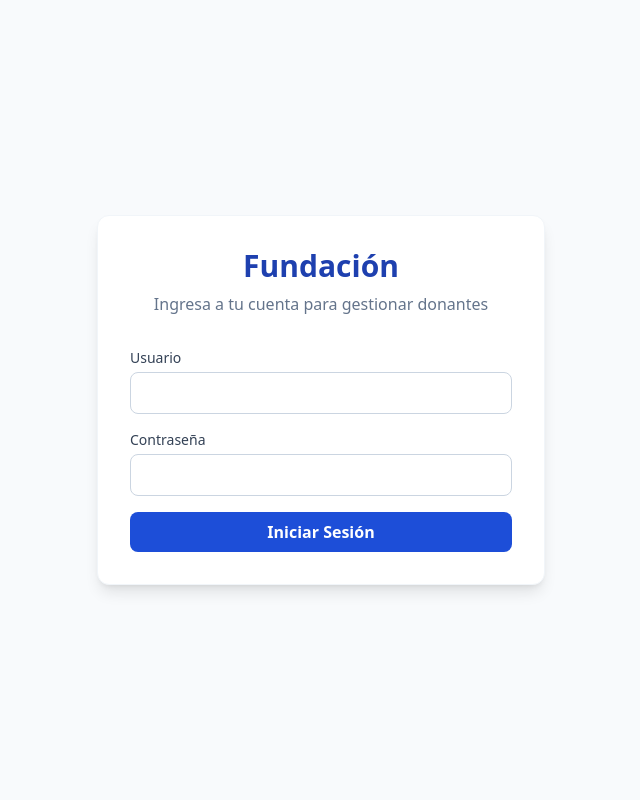
After one commit to LucianoCingolani/fundacion, a Django app: page /login/ in a window 1280 px wide. The commit adds this page. Shown: the whole page, without its empty margins (319-959 px from the left). Run offline with Django 5.2, Linux system fonts and the light colour scheme; some libraries are stand-ins or nearby versions.

Commit message:
login & logout

```diff
--- a/fundacion_app/templates/base.html
+++ b/fundacion_app/templates/base.html
@@ -57,7 +57,7 @@
                     </div>
                     <div class="text-xs">
                         <p class="font-semibold">Juan Developer</p>
-                        <a href="#" class="text-slate-400 hover:underline">Cerrar sesión</a>
+                        <a href="{% url 'logout' %}" class="text-slate-400 hover:underline">Cerrar sesión</a>
                     </div>
                 </div>
             </header>
--- a/fundacion_app/templates/donante_form.html
+++ b/fundacion_app/templates/donante_form.html
@@ -39,7 +39,7 @@
         </div>
 
         <div class="flex justify-end gap-3 pt-6 border-t border-slate-100">
-            <button type="button" class="px-6 py-2 border border-slate-300 rounded-lg text-slate-600 hover:bg-slate-50 transition-colors">Cancelar</button>
+            <a href="{% url 'lista_donantes' %}"><button type="button" class="px-6 py-2 border border-slate-300 rounded-lg text-slate-600 hover:bg-slate-50 transition-colors">Cancelar</button></a>
             <button type="submit" class="px-6 py-2 bg-blue-700 text-white rounded-lg hover:bg-blue-800 transition-colors shadow-lg shadow-blue-200">Guardar Donante</button>
         </div>
     </form>
--- /dev/null
+++ b/fundacion_app/templates/login.html
@@ -0,0 +1,38 @@
+<!DOCTYPE html>
+<html lang="es">
+<head>
+    <meta charset="UTF-8">
+    <script src="https://cdn.tailwindcss.com"></script>
+    <title>Ingreso | Fundación</title>
+</head>
+<body class="bg-slate-50 flex items-center justify-center h-screen">
+    <div class="bg-white p-8 rounded-xl shadow-lg border border-slate-100 w-full max-w-md">
+        <div class="text-center mb-8">
+            <h1 class="text-3xl font-bold text-blue-800">Fundación</h1>
+            <p class="text-slate-500 mt-2">Ingresa a tu cuenta para gestionar donantes</p>
+        </div>
+
+        <form method="post">
+            {% csrf_token %}
+            <div class="space-y-4">
+                <div>
+                    <label class="block text-sm font-medium text-slate-700 mb-1">Usuario</label>
+                    <input type="text" name="username" class="w-full p-2 border border-slate-300 rounded-lg focus:ring-2 focus:ring-blue-500 outline-none">
+                </div>
+                <div>
+                    <label class="block text-sm font-medium text-slate-700 mb-1">Contraseña</label>
+                    <input type="password" name="password" class="w-full p-2 border border-slate-300 rounded-lg focus:ring-2 focus:ring-blue-500 outline-none">
+                </div>
+
+                {% if form.errors %}
+                    <p class="text-red-500 text-xs italic">Usuario o contraseña incorrectos.</p>
+                {% endif %}
+
+                <button type="submit" class="w-full bg-blue-700 hover:bg-blue-800 text-white font-bold py-2 rounded-lg transition-colors mt-4">
+                    Iniciar Sesión
+                </button>
+            </div>
+        </form>
+    </div>
+</body>
+</html>
--- a/fundacion_app/urls.py
+++ b/fundacion_app/urls.py
@@ -1,8 +1,11 @@
 from django.urls import path
 from . import views
+from django.contrib.auth import views as auth_views
 
 urlpatterns = [
     path('', views.home, name='home'),
     path('donantes/nuevo/', views.registrar_donante, name='registrar_donante'),
     path('donantes/', views.lista_donantes, name='lista_donantes'),
+    path('login/', auth_views.LoginView.as_view(template_name='login.html'), name='login'),
+    path('logout/', auth_views.LogoutView.as_view(), name='logout'),
 ]
--- a/fundacion_app/views.py
+++ b/fundacion_app/views.py
@@ -2,13 +2,15 @@ from django.contrib import messages
 from django.shortcuts import redirect, render
 from fundacion_app.forms import DonanteForm
 from fundacion_app.models import Donante
+from django.contrib.auth.decorators import login_required
 
 # Create your views here.
 
-
+@login_required
 def home(request):
     return render(request, 'home.html')
 
+@login_required
 def registrar_donante(request):
     if request.method == 'POST':
         form = DonanteForm(request.POST)
@@ -21,6 +23,7 @@ def registrar_donante(request):
 
     return render(request, 'donante_form.html', {'form': form})
 
+@login_required
 def lista_donantes(request):
     donantes = Donante.objects.all().order_by('-fecha_alta') # Los más nuevos primero
     return render(request, 'donantes_list.html', {'donantes': donantes})
```
Also changed, not shown: fundacion/settings.py (+6 -2 lines).
